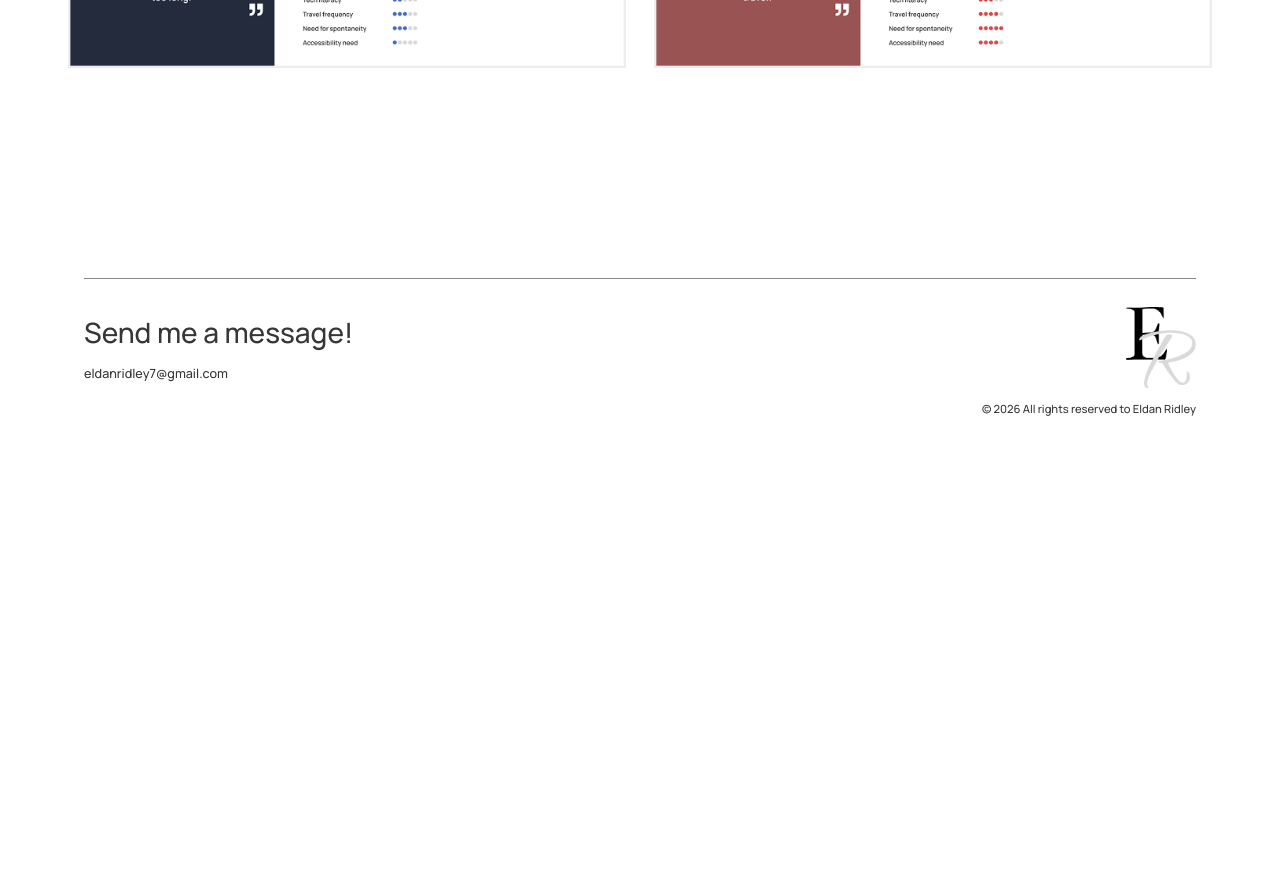
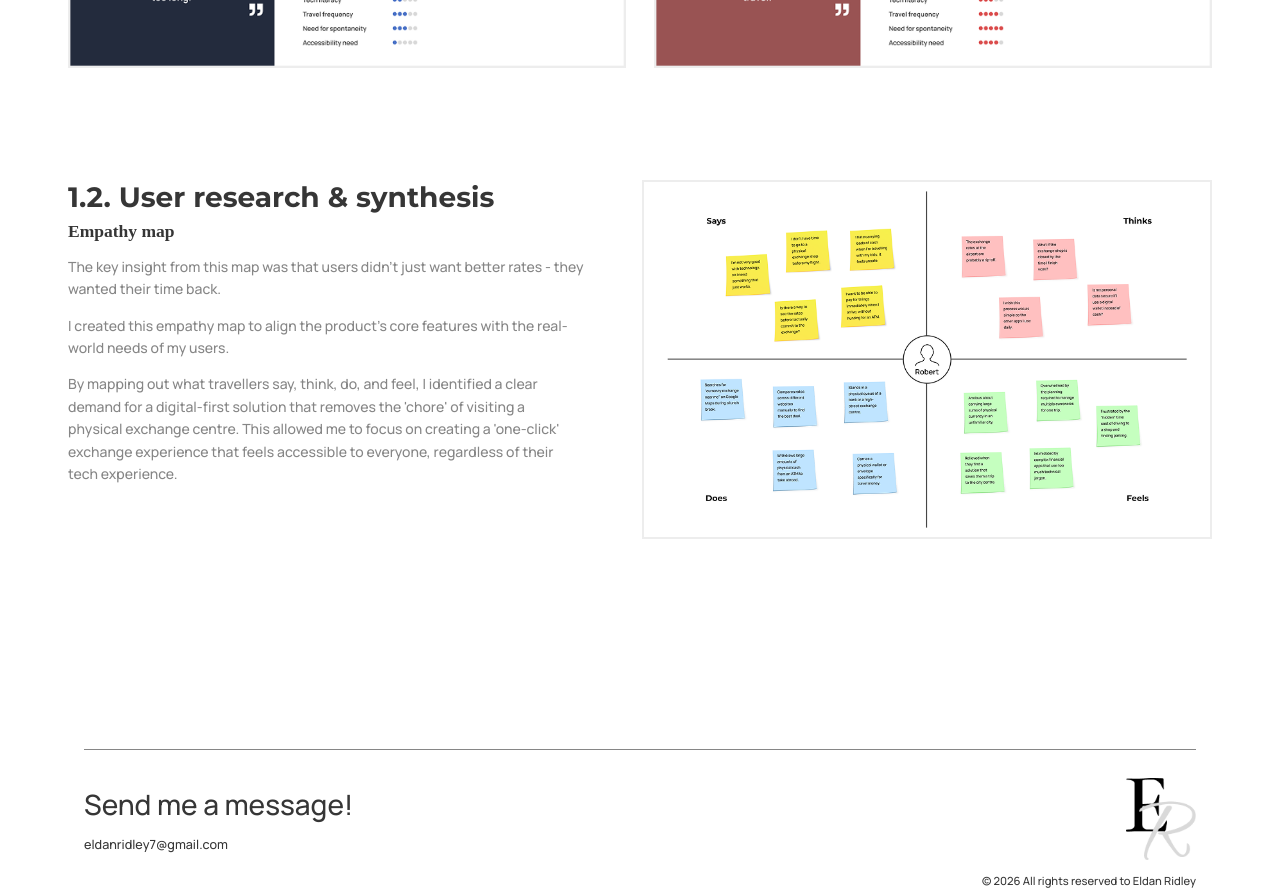
Before and after one commit to mikaridley/Eldan-Ridley-s-Portfolio, a React (Vite) app: page /home in a window 1280 px wide. Shown: the part 3340-4228 px from the top of the page. Before the commit the page ends 3756 px from the top, so only its background shows below. Built offline with nearby package versions, Linux system fonts and the light colour scheme; a web font is replaced by a local one.

Commit message:
add user research

```diff
--- a/src/assets/styles/pages/HomePage.css
+++ b/src/assets/styles/pages/HomePage.css
@@ -169,4 +169,73 @@
             height: auto;
         }
     }
+
+    .research-empathy {
+        display: grid;
+        grid-template-columns: minmax(0, 1fr) minmax(0, 1.1fr);
+        gap: 3rem 4rem;
+        align-items: start;
+        padding-inline: 2rem;
+        padding-block: 3rem 5rem;
+        max-width: 1200px;
+        margin-inline: auto;
+    }
+
+    .research-empathy-text {
+        grid-column: 1;
+    }
+
+    .research-empathy-fig {
+        grid-column: 2;
+        display: flex;
+        justify-content: flex-end;
+        align-items: start;
+    }
+
+    .research-empathy-img {
+        display: block;
+        max-width: 100%;
+        height: auto;
+    }
+
+    @media (max-width: 900px) {
+        .research-empathy {
+            grid-template-columns: 1fr;
+            gap: 2rem;
+        }
+
+        .research-empathy-text,
+        .research-empathy-fig {
+            grid-column: 1;
+        }
+
+        .research-empathy-fig {
+            justify-content: center;
+        }
+    }
+
+    .research-empathy-heading {
+        font-size: clamp(1.5rem, 3vw, 2rem);
+        font-weight: 700;
+        color: var(--dark-grey);
+        margin: 0 0 0.5rem 0;
+    }
+
+    .research-empathy-subtitle {
+        font-size: 1.25rem;
+        font-weight: 700;
+        color: var(--dark-grey);
+        margin: 0 0 1rem 0;
+    }
+
+    .research-empathy-p {
+        color: var(--main-txt);
+        font-size: 1rem;
+        line-height: 1.6;
+        margin: 0 0 1rem 0;
+    }
+
+    .research-empathy-p:last-of-type {
+        margin-block-end: 0;
+    }
 }
--- a/src/pages/HomePage.jsx
+++ b/src/pages/HomePage.jsx
@@ -8,6 +8,11 @@ const STEPPER_PERSONA_IMAGES = Object.keys(stepperImgModules)
   .slice(0, 2)
   .map((key) => stepperImgModules[key].default)
   .filter(Boolean)
+const getStepperImg = (name) => {
+  const key = Object.keys(stepperImgModules).find((k) => k.toLowerCase().includes(name.toLowerCase()))
+  return key ? stepperImgModules[key].default : null
+}
+const EMPATHY_MAP_IMG = getStepperImg('empathy')
 
 import { Stepper } from '../cmps/Stepper'
 import { StepperHeader } from '../cmps/StepperHeader'
@@ -100,6 +105,27 @@ export function HomePage() {
         </div>
       </section>
 
+      <section className="research-empathy" aria-labelledby="research-empathy-heading">
+        <div className="research-empathy-text">
+          <h3 id="research-empathy-heading" className="research-empathy-heading">1.2. User research & synthesis</h3>
+          <h4 className="research-empathy-subtitle">Empathy map</h4>
+          <p className="research-empathy-p">
+            The key insight from this map was that users didn&apos;t just want better rates - they wanted their time back.
+          </p>
+          <p className="research-empathy-p">
+            I created this empathy map to align the product&apos;s core features with the real-world needs of my users.
+          </p>
+          <p className="research-empathy-p">
+            By mapping out what travellers say, think, do, and feel, I identified a clear demand for a digital-first solution that removes the &apos;chore&apos; of visiting a physical exchange centre. This allowed me to focus on creating a &apos;one-click&apos; exchange experience that feels accessible to everyone, regardless of their tech experience.
+          </p>
+        </div>
+        {EMPATHY_MAP_IMG && (
+          <div className="research-empathy-fig">
+            <img src={EMPATHY_MAP_IMG} alt="Empathy map for Robert - says, thinks, does, feels" className="research-empathy-img" />
+          </div>
+        )}
+      </section>
+
     </section>
   )
 }
```
Also changed, not shown: src/assets/imgs/quantex/stepper/empathy.png (added).
